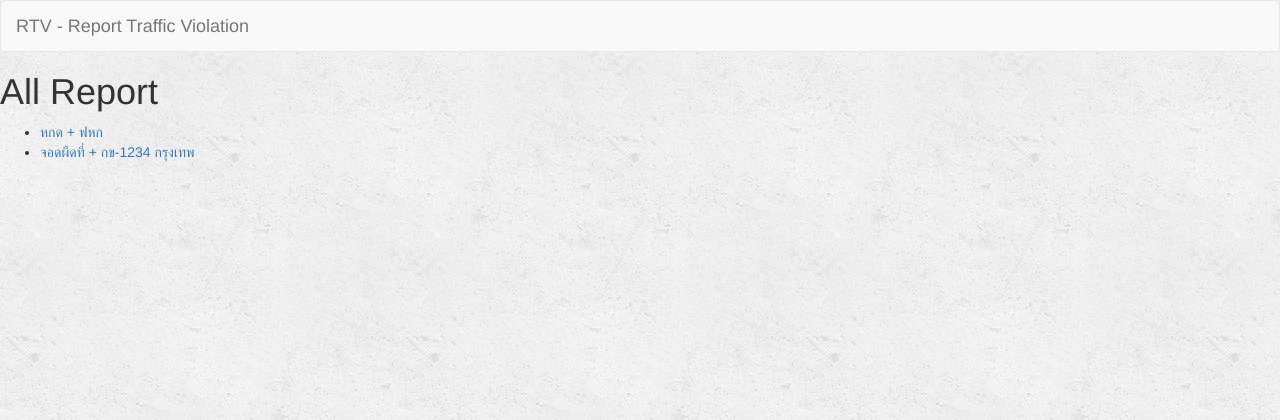
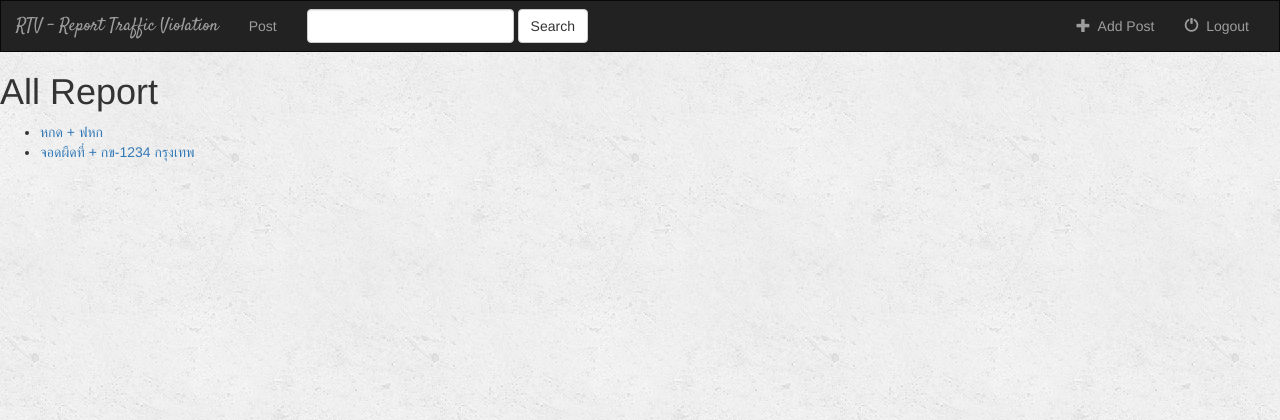
Before and after one commit to a5720080/reportwebsite, a Django app: page /rtv/ in a window 1280 px wide. Shown: the top 420 px of the page. Run offline with Django 3.2, Linux system fonts and the light colour scheme; data comes from the database, SQL or seed files in the repository; some libraries are stand-ins or nearby versions.

Commit message:
Finish nav bar

```diff
--- a/rtv/static/rtv/style.css
+++ b/rtv/static/rtv/style.css
@@ -1,3 +1,11 @@
 body{
   background: white url("images/background.png")
 }
+
+.navbar{
+  border-radius: 0;
+}
+
+.navbar-brand{
+  font-family: 'Satisfy',cursive;
+}
--- a/rtv/templates/rtv/index.html
+++ b/rtv/templates/rtv/index.html
@@ -1,15 +1,51 @@
 {% load staticfiles %}
-<link rel ="stylesheet" href="https://maxcdn.bootstrapcdn.com/bootstrap/3.3.6/css/bootstrap.min.css"/>
-<link rel ="stylesheet" type="text/css" href="{% static 'rtv/style.css' %}"/>
+<link rel="stylesheet" href="https://maxcdn.bootstrapcdn.com/bootstrap/3.3.6/css/bootstrap.min.css">
+<link href='https://fonts.googleapis.com/css?family=Satisfy' rel='stylesheet' type='text/css'>
+<link rel="stylesheet" type="text/css" href="{% static 'rtv/style.css' %}"/>
+<script src="https://ajax.googleapis.com/ajax/libs/jquery/1.12.0/jquery.min.js"></script>
+<script src="http://maxcdn.bootstrapcdn.com/bootstrap/3.3.6/js/bootstrap.min.js"></script>
 
-<nav class="navbar navbar-default">
-  <div class="container-fluid">
+<nav class="navbar navbar-inverse">
+    <div class="container-fluid">
 
-    <!--logo -->
-    <div class="navbar-header">
-      <a class="navbar-brand" href="{% url 'rtv:index' %}">RTV - Report Traffic Violation</a>
+        <!-- Header -->
+        <div class="navbar-header">
+            <button type="button" class="navbar-toggle" data-toggle="collapse" data-target="#topNavBar">
+                <span class="icon-bar"></span>
+                <span class="icon-bar"></span>
+                <span class="icon-bar"></span>
+            </button>
+            <a class="navbar-brand" href="{% url 'rtv:index' %}">RTV - Report Traffic Violation</a>
+        </div>
+
+        <!-- Items -->
+        <div class="collapse navbar-collapse" id="topNavBar">
+            <ul class="nav navbar-nav">
+                 <li class="{% block register_active %}{% endblock %}"><a href="{% url 'rtv:index' %}">Post</a></li>
+
+            </ul>
+            <form class="navbar-form navbar-left" role="search" method="get" action="{% url 'rtv:index' %}">
+                <div class="form-group">
+                    <input type="text" class="form-control" name="q" value="{{ request.GET.q }}">
+                </div>
+                <button type="submit" class="btn btn-default">Search</button>
+            </form>
+            <ul class="nav navbar-nav navbar-right">
+
+                <li>
+                    <a href="">
+                        <span class="glyphicon glyphicon-plus" aria-hidden="true"></span>&nbsp; Add Post
+                    </a>
+                </li>
+                <li>
+                    <a href="">
+                        <span class="glyphicon glyphicon-off" aria-hidden="true"></span>&nbsp; Logout
+                    </a>
+                </li>
+            </ul>
+        </div>
+
     </div>
-  </div>
 </nav>
 {% if all_report %}
 <h1> All Report </h1>
```
